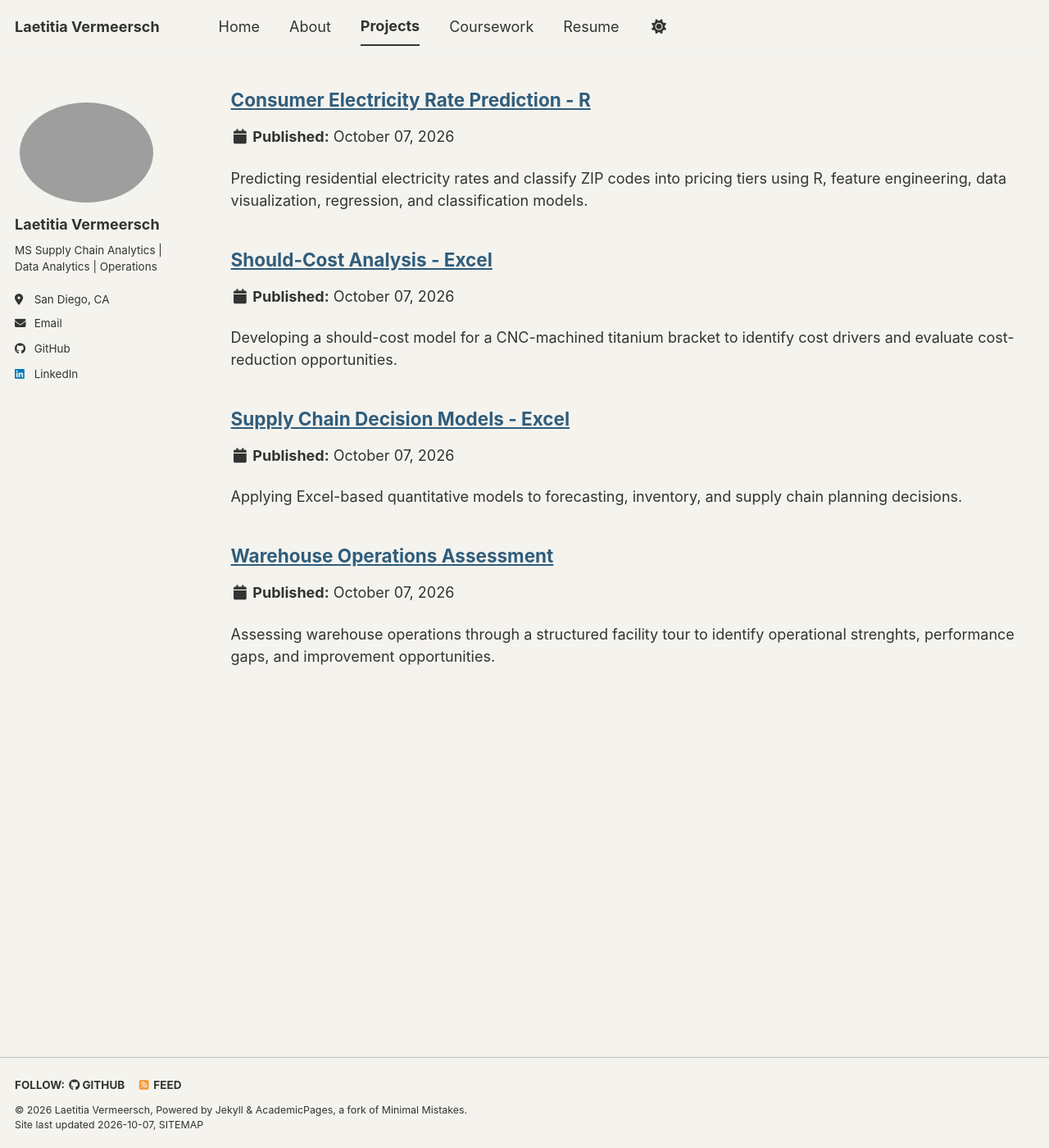
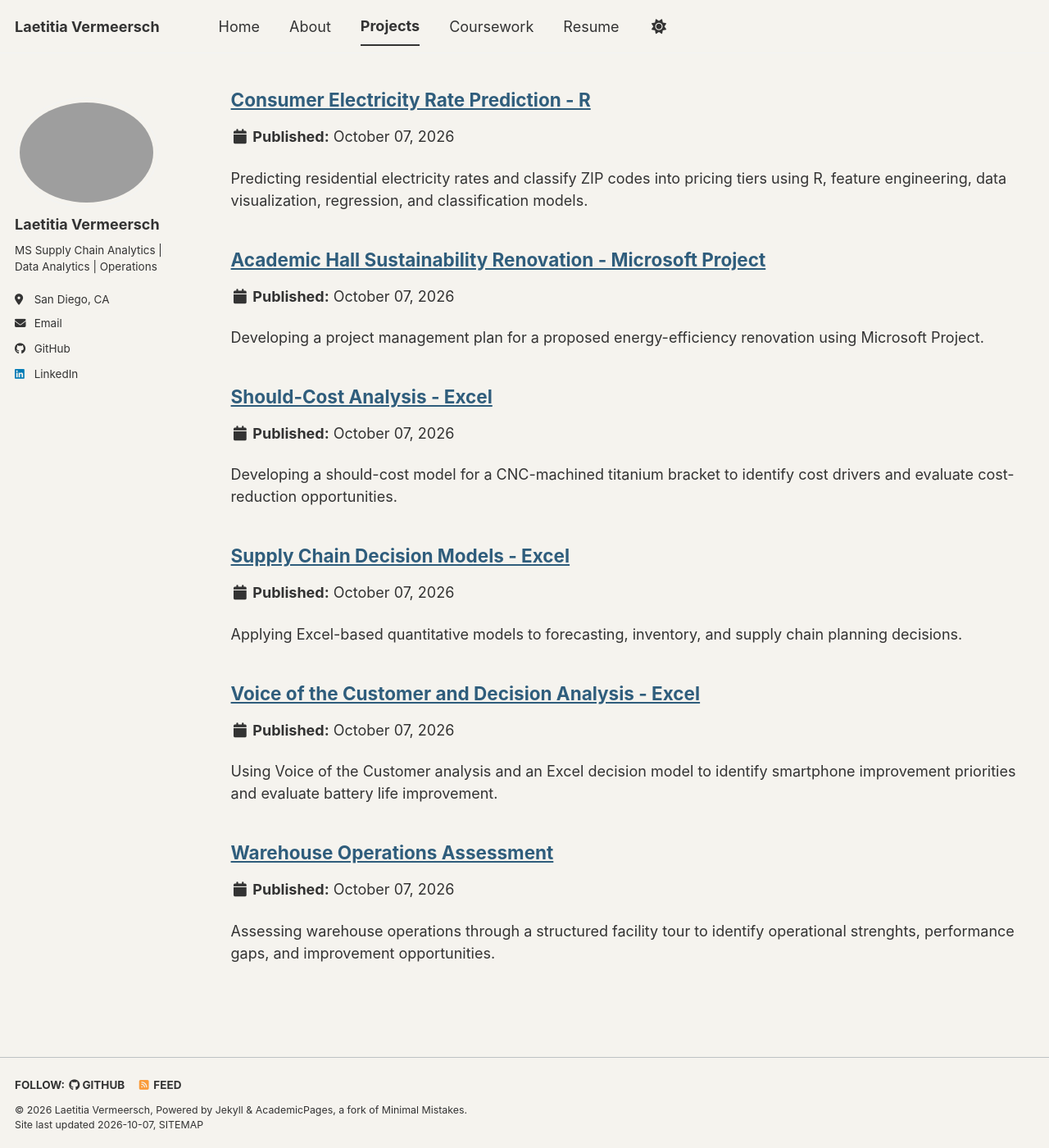
Before and after one commit to Laetitia-95/Laetitia-95.github.io, a Jekyll site: the page built from _pages/portfolio.html, in a window 1280 px wide and 1400 px high, scrolled down 622 px. Shown: the whole window at 82% size. Built offline with Jekyll 4.4.1, drawn with Linux system fonts in a browser that asks for light colours; a style sheet for code colours, icons or effects is not loaded; part of the change alters nothing that is shown.

Commit message:
Finish coursework

```diff
--- a/_pages/coursework.md
+++ b/_pages/coursework.md
@@ -53,7 +53,16 @@ This course explored the design, operation, and assessment of **warehouses and d
 Related project: [Warehouse Assessment](/portfolio/warehouse-assessment)
 
 ## Management & Process Improvement
-### OM  - Advanced Project Management
+### OM 637 - Advanced Project Management
+This course developed an understanding of the **project management lifecycle**, from project selection and chartering through planning, execution, monitoring, and project closeout. The topics included stakeholder and communication management, scope planning, scheduling, resource allocation, budgeting, risk and quality management, project supply chain management, and performance monitoring.
 
+These concepts were applied using **Microsoft Project** to develop project schedules, assign resources, establish task dependencies and milestones, create Gantt charts, and identify the critical path.
+
+Related project: [Academic Hall Sustainability Renovation](/portfolio/renovation-project-ms)
 
 ### OM 638 - Quality Management
+This course developed an understanding of **quality management and process improvement**, including process thinking, quality philosophies, variation, and the roles of quality control, and quality assurance. The coursework covered methods for understanding and improving processes, including **Voice of Customer (VOC), influence diagrams, process mapping, SIPOC diagram, performance-importance analysis, and mistake-proofing**.
+
+These concepts were applied through individual and group assignments to analyze customer needs, structure quality-related decisions, define process scope, and identofy improvement opportunities. An individual **VOC analysis** evaluated smartphone attributes and customer priorities, fllowed by a decision analysis to assess potential product improvements.
+
+Related project: [VOC analysis](/portfolio/voc-decision-analysis)
--- /dev/null
+++ b/_portfolio/renovation-project-ms.md
@@ -0,0 +1,70 @@
+---
+title: "Academic Hall Sustainability Renovation - Microsoft Project"
+excerpt: "Developing a project management plan for a proposed energy-efficiency renovation using Microsoft Project."
+collection: portfolio
+permalink: /portfolio/renovation-project-ms/
+---
+
+## Project Overview
+
+As part of the "Advanced Project Management" class, this group project developed a project management plan for a proposed sustainability renovation of an academic building at California State University San Marcos (CSUSM).
+
+The project focused on improving the building's energy efficiency through upgrades to **insulation, windows, HVAC systems, lighting, and air sealing** while meeting California Title 24 and CSU standards. The proposed project was planned over approximately **two years** with an estimated budget of **$24-25 million**. It applied project management concepts across the full project lifecycle, including **scope, stakeholder communication, scheduling, resources, cost, risk, quality, supply chain, and project closeout**. Microsot Project was used to develop the detailed schedule, assign resources, establish dependencies, and identify the critical path.
+
+## Project Scope and Work Breakdown Structure (WBS)
+
+The **project scope** defined the renovation boundaries, major deliverables, assumptions, constraints, and acceptance criteria. The proposed improvements included upgrades to the building envelope, HVAC systems, windows, lighting, and air sealing without expanding the existing building.
+
+A **WBS** was developed to organize the project into eight major phases:
+1. Project Management
+2. Building Assessment
+3. Design
+4. Procurement
+5. Permits and Approvals
+6. Execution
+7. Commissioning and Verification
+8. Closeout
+
+Each phase was further divided into work packages and activities, creating the foundation for scheduling, resource assignment, and budget planning.
+
+![Work Breakdown Structure]({{site.baseurl}}/images/wbs-project.png)
+
+## Stakeholder and Communication Management
+
+A stakeholder analysis was developed to identify and prioritize the parties affected by or involved in the project. Stakeholders included the project sponsor, project manager, facilities management, contractors and suppliers, faculty and students, permitting authorities, and other university organizations. The stakeholders were evaluated according to factors such as **power, interest, influence, impact, urgency, and legitimacy**, allowing communication and engagement strategies to be adapted to their roles and level of involvement.
+
+The communication plan established the appropriate communication method and frequency for different stakeholder groups, ranging from regular project meetings and progress reports to milestone walkthroughs and notifications of campus disruptions.
+
+## Project Scheduling with Microsoft Project
+
+The detailed project schedule was developed using **Microsoft Project**. Activities from the WBS were sequenced using task dependencies, assigned estimated durations and resources, and organized into a project schedule.
+
+The plan ran from **March 31, 2026 to February 25, 2028** with major milestones including project charter approval, design approval, contract award, renovation completion, and occupance authorization.
+
+![Gantt Chart]({{site.baseurl}}/images/gantt-chart-project.png)
+
+MS Project was also used to generate the **Gantt chart and identify the critical path**. Critical activities with zero slack were identified because any delays to these activities could directly affect the overall project completion date.
+
+![Critical Path]({{site.baseurl}}/images/critical-path-project.png)
+
+## Budget and Resource Planning
+
+Project resources included the project management team, designers and engineers, contractors, facilities personnel, equipment, and materials. Resources were assigned to scheduled activities, while a **RACI matrix** was developed to clarify responsibility, accountability, consultation, and communication across major work packages.
+
+![RACI Matrix]({{site.baseurl}}/images/raci-matrix-project.png)
+
+The project budget incorporated estimated **labor, materials, equipment, permits, certifications, and contingency reserves**. Cost estimates were developed using publicly available wage and construction-cost references and were treated as planning estimates prior to formal supplier quotations and proposals.
+
+## Risk, Quality, and Supply Chain Planning
+
+A risk management plan was developed to identify potential threats to schedule, cost, quality, safety, and campus operations. The major risks included permitting delays, supply chain disruptions, cost overruns, construction disruption, safety incidents, and compliance issues. The mitigation strategies included early permit submissions, contingency planning, alternative suppliers, early procurement, and ongoing monitoring.
+
+The quality planning focused on ensuring that project deliverables met Title 24, CSU, and defined performance requirements through design reviews, inspections, testing, commissioning, and verification.
+
+The supply chain planning was important for long-lead materials and equipment. The plan incorporated early procurement, pre-qualified vendors, alternate suppliers, and coordination between design, procurement, and construction activities to reduce the risk of material-related schedule delays.
+
+## Key Findings
+
+This project showed how the different components of project management must work together rather than being managed independently. **Scope and WBS provided the foundation for scheduling, while the schedule influenced resource allocation, budgeting, procurement, risk management, and stakeholder coordination**. The use of **Microsoft Project** provided experience translating a project into a structured sxchedule with activities, dependencies, milestones, assigned resources, and critical path analysis.
+
+The project provided experience developing an integrated project management plan from **projec tinitiation and planning through execution planning, monitoring and closeout**.
--- /dev/null
+++ b/_portfolio/voc-decision-analysis.md
@@ -0,0 +1,56 @@
+---
+title: "Voice of the Customer and Decision Analysis - Excel"
+excerpt: "Using Voice of the Customer analysis and an Excel decision model to identify smartphone improvement priorities and evaluate battery life improvement."
+collection: portfolio
+permalink: /portfolio/voc-decision-analysis/
+---
+
+## Project Overview
+
+As part of the "Quality Management" class, this project applied **Voice of Customer (VOC) analysis and decision modeling** to evaluate smartphone quality attributes and identify opportunities for product improvement.
+
+A customer survey was created and used to measure the importance and perceived performance of seven smartphone quality attributes. The results were analyzed using a **performance-importance matrix** to identify improvement priorities. Battery life was selected for further analysis using an influence diagram, an Excel decision model, and two-way sensitivity analysis to evaluate how different levels of battery improvement could affect customer satisfaction, added value, cost, and profit.
+
+## Voice of the Customer Analysis
+
+A **survey contening 20 questions** was completed by six respondents and included questions related to customer characteristics, attribute importance, satisfaction, likelihood of recommendation, overall satisfaction, and open-ended improvement suggestions.
+
+Seven quality attributes were evaluated: **intuitive interface, reliability, AI features, battery longevity, security, value for money, and performance**. the average performance and importance scores for each attribute were calculated in Excel and plotted on a **performance-importance matrix**. This allowed the attributes to be separated according to whether they represented strengths, improvement priorities, or areas requiring less immediate attention.
+
+![Performance-Importance Matrix]({{site.baseurl}}/images/performance-importance-matrix.png)
+
+## Customer Priorities
+
+The VOC analysis identified **battery longevity and security** in the *Concentrate Here* quandrant, indicating relatively high importance but lower perceived performance. Reliability, performance, and value for money were positioned as strengths that only require to be maintained. Customer suggestions also supported improving battery life. Based on these results, battery longevitiy was selected for the next stage of the analysis.
+
+## Decision Model
+
+An **influence diagram** was then developed to structure the battery improvement decision and identify the relationships between the decision variable, uncertainty, inputs, and outcome.
+
+The primary decision variable was the **percentage improvement in battery life**. The model connected battery improvement to expected customer satisfaction, actual satisfaction under uncertainty, added customer value, improvement cost, and **added profit per unit**.
+
+![Influence Diagram]({{site.baseurl}}/images/influence-diagram.png)
+
+## Excel Model and Assumptions
+
+The Excel model translated the influence diagram into quantitative relationships. Current battery satisfaction was set at **3/5**, with maximum satisfaction limited to **5/5**. The model calculated expected satisfaction based on the selected battery impovement percentage, incorporated uncertainty in actual custoler satisfaction, estimated the rsulting added customer value and improvement cost, and calculated: **Added Profit = Added Value - Added Cost**.
+
+Because several inputs were assumptions rather than observed values, the model was designed as a **decision-analysis exercise rather than a prediction of actual smartphone profitability**. The assumptions included the relationship between battery improvement and satisfaction, value per satisfaction point, variable improvement cost, and satisfaction uncertainty.
+
+## Sensitivity Analysis
+
+A **two-way sensitivity analysis** was performed in Excel to examine how added profit per unit changed across different battery improvmeent percentages and different customer satisfaction outcomes.
+
+Although the model produced its highest added profit under a **5% battery improvement and +2 satisfaction-point scenario**, this result was sensitive ti changes in satisfaction and was considered unrealistic because such a small battery improvement would be unlikely to generate suwh a large increase in customer satisfaction. The analysis instead identified the **25%-35% battery improvement range** as providing more stable modeled results across satisfaction scenarios. This range also represented a more noticeable customer improvement while maintaining more operationally reasonable than more extreme improvement levels.
+
+![Two-Way Sensitivity Analysis]({{site.baseurl}}/images/sensitivity-analysis.png)
+
+## Recommendation and Limitations
+
+Based on the VOC and decision analysis, the project recommended evaluating a **25%-35% improvement in battery life** rather than selecting the scenario that produced the maximum profit. The recommendation balanced customer priorities, potential satisfaction improvement, profitability, robustness across uncertain outcomes, and operational feasibility.
+
+The analysis had several limitations. The VOS analysis was based on only six respondents, and several decision-model inputs were assumptions. Fixed improvement costs were not incorporated, and the satisfaction uncertainty may not represent actual customer behavior. A larger and more diverse customer sample and more reliable cost and willingness-to-pay data would therefore be needed before applying the model to a real product decision.
+
+## Key Findings
+
+This project demonstrated how **customer feedback can be translated into a structured managerial decison**. The VOC analysis identified areas where customer expectations were not being fully met, while the decision model evaluated one of those priorities from customer, operational, and financial perspectives. It also demonstrated the importance of **sensitivity analysis when decisions depend on uncertain assumptions**. Rather than selecting the single scenario with the highest profit, the analysis considered the stability and realism of the outcome before developing a recommendation.
```
Also changed, not shown: images/critical-path-project.png (added), images/gantt-chart-project.png (added), images/influence-diagram.png (added), images/performance-importance-matrix.png (added), images/raci-matrix-project.png (added), images/sensitivity-analysis.png (added), images/wbs-project.png (added), 1 other file.
